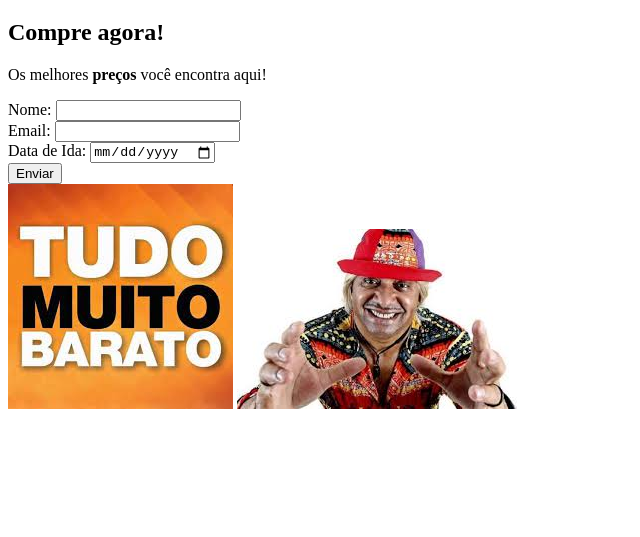
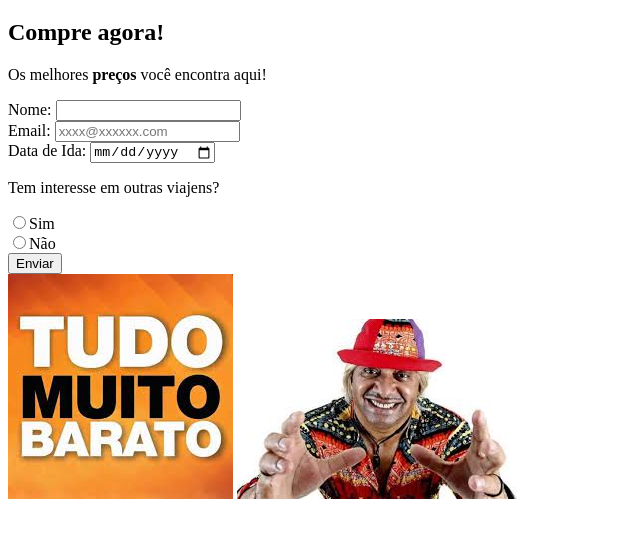
Before and after one commit to Alessandropaixao/code_pak_primeiro_html, a plain HTML site: page passagens.html in a window 1280 px wide. Shown: the part 61-598 px from the top of the page, without its empty margins (0-640 px from the left). Drawn offline with Linux system fonts and the light colour scheme.

Commit message:
alterado

```diff
--- a/passagens.html
+++ b/passagens.html
@@ -26,7 +26,7 @@
             <label for="email">
                 Email:
             </label>
-            <input type="email" id="email" name="email">
+            <input type="email" id="email" name="email" placeholder="xxxx@xxxxxx.com">
           </section>
           <section>
             <label for="Data de ida">
@@ -34,10 +34,13 @@
             </label>
             <input type="date" id="Data de ida" name="date">
           </section>
+              <p>Tem interesse em outras viajens?</p>
+                <input type="radio" name="Tem" id="sim" value="sim">Sim<br>
+                <input type="radio" name="Tem" id="não" value="não">Não<br>
+            </section>
             <button type="submit">
-                Enviar
-            </button>
-
+              Enviar
+          </button>
         </form>
     </main>
     <img src="assets/barato.jpeg" alt="muito barato">
```
